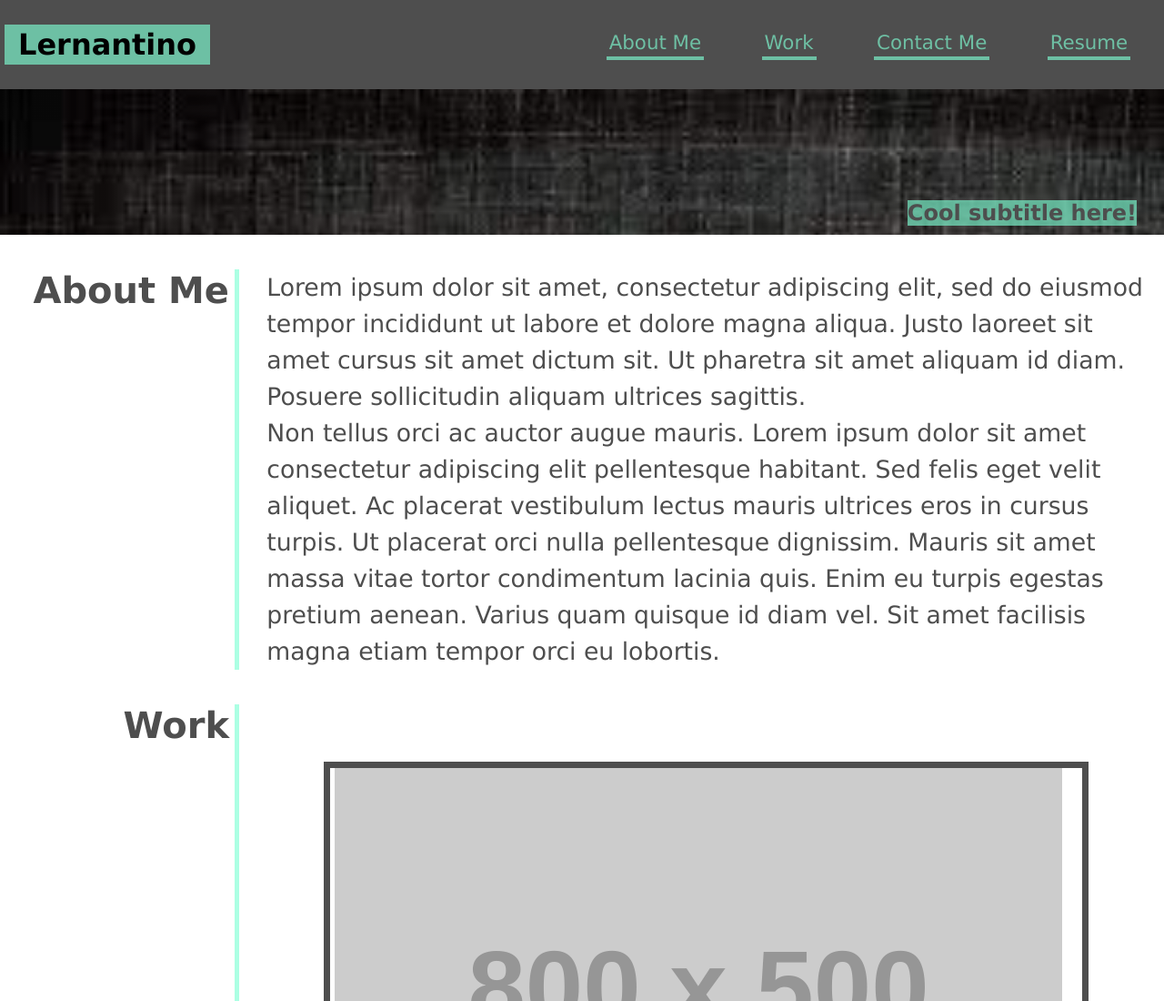
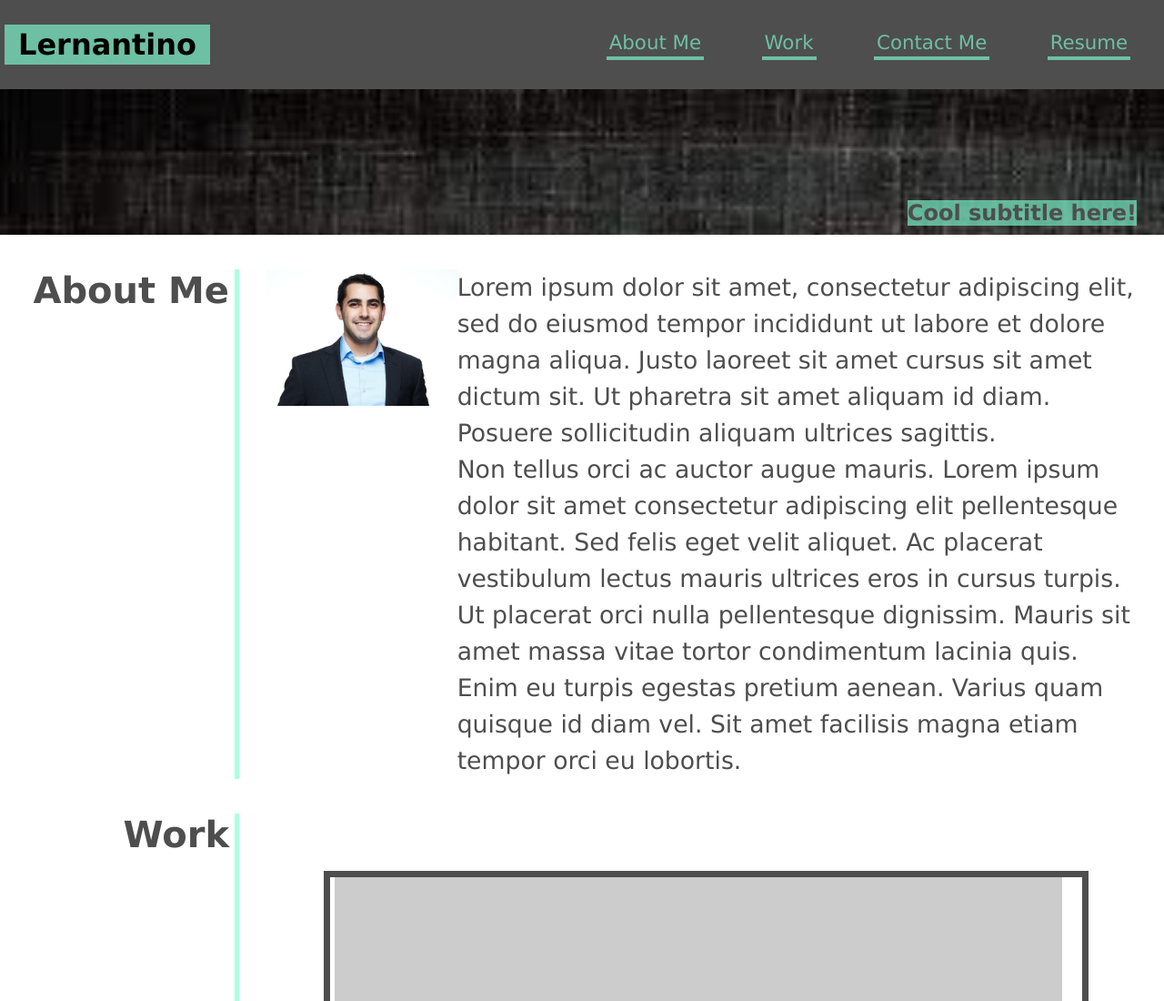
Before and after one commit to jabrams513/JA-Professional-Portfolio, a plain HTML site: page index.html in a window 1280 px wide. Shown: the top 1100 px of the page at 91% size. Drawn offline with Linux system fonts and the light colour scheme; placeholder pictures from the web are drawn by us.

Commit message:
revised README, addition of HTML profpic and CSS

```diff
--- a/assets/style.css
+++ b/assets/style.css
@@ -147,3 +147,7 @@ figcaption {
     max-width: 70%;
     margin: 5%;
 }
+
+#profPic {
+    height: 150px;
+}
--- a/index.html
+++ b/index.html
@@ -40,6 +40,7 @@
     <!-- About me section with generic text-->
     <section class="page-section" id="aboutMe">
       <h2>About Me</h2>
+      <img id=profPic src="./assets/JAProfPic.jpeg" />
       <p>
         Lorem ipsum dolor sit amet, consectetur adipiscing elit, sed do eiusmod tempor incididunt ut labore et dolore
         magna aliqua. Justo laoreet sit amet cursus sit amet dictum sit. Ut pharetra sit amet aliquam id diam. Posuere
```
Also changed, not shown: assets/JAProfPic.jpeg (added), assets/Lernantino-Screenshot.png (added), 1 other file.
